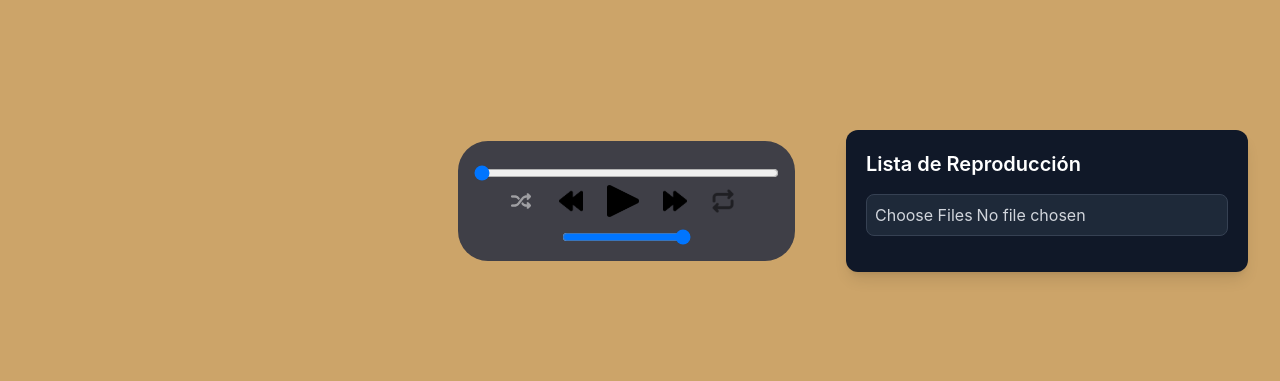
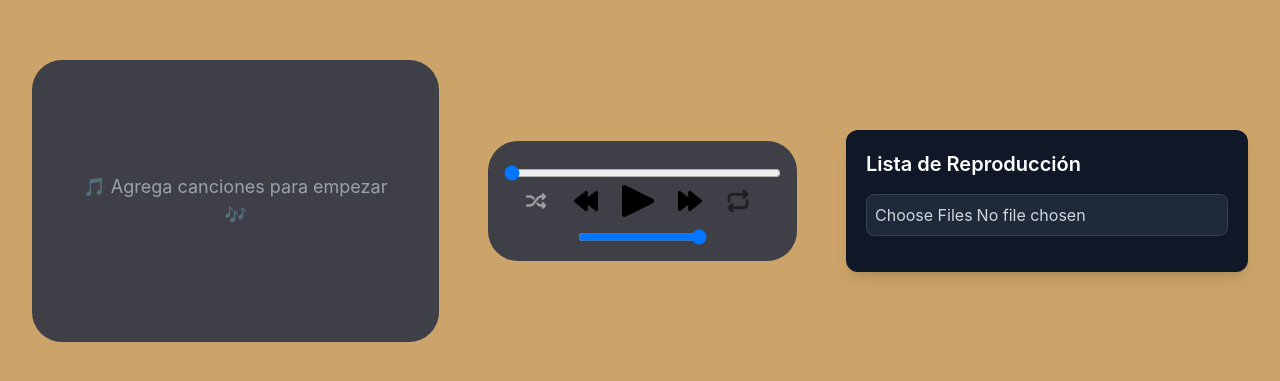
Before and after one commit to Jacklb19/Mino-Music-Player, a React (Vite) app: page / in a window 1280 px wide. Shown: the part 199-580 px from the top of the page. Built offline with nearby package versions, Linux system fonts and the light colour scheme.

Commit message:
Caratula

```diff
--- a/src/App.tsx
+++ b/src/App.tsx
@@ -17,7 +17,16 @@ const App: React.FC = () => {
 
   // Agregar canciones a la playlist
   const handleAddSongs = (songs: Track[]) => {
-    setPlaylist((prev) => [...prev, ...songs]);
+    setPlaylist((prev) => {
+      const updatedPlaylist = [...prev, ...songs];
+
+      // Si no hay una canción seleccionada, establecer la primera canción agregada
+      if (updatedPlaylist.length > 0 && currentSongIndex === null) {
+        setCurrentSongIndex(0);
+      }
+
+      return updatedPlaylist;
+    });
   };
 
   // Seleccionar canción
@@ -39,18 +48,16 @@ const App: React.FC = () => {
   return (
     <div className="flex justify-center items-center min-h-screen bg-[#cca469] gap-8 p-8">
       {/* Muestra la información de la canción */}
-      <div className="w-[80%] flex flex-col justify-center items-center md:gap-1">
-        {currentTrack && (
+      <div className="text-center p-4 bg-zinc-700 rounded-[35px] w-[90%] md:rounded-[30px] min-h-[250px] flex flex-col justify-center items-center border--4">
           <Song
-            cover={currentTrack.cover}
-            song={currentTrack.song}
-            artist={currentTrack.artist}
+          cover={currentTrack?.cover}
+          song={currentTrack?.song}
+          artist={currentTrack?.artist}
           />
-        )}
       </div>
 
       {/* Controles del reproductor */}
-      <div className="w-[80%] flex flex-col justify-center items-center md:gap-1">
+      <div className="w-[80%] flex flex-col justify-center items-center md:gap-2">
         <Player
           playlist={playlist}
           currentSongIndex={currentSongIndex}
@@ -59,7 +66,7 @@ const App: React.FC = () => {
       </div>
 
       {/* Lista de canciones */}
-      <div className="w-[80%] flex flex-col justify-center items-center md:gap-2">
+      <div className="w-[80%] flex flex-col justify-center items-center md:gap-3">
         <ListManager
           onSelectSong={handleSelectSong}
           onAddSongs={handleAddSongs}
--- a/src/componentes/ListManager.tsx
+++ b/src/componentes/ListManager.tsx
@@ -1,5 +1,5 @@
 import React, { useState } from "react";
-import { Trash2 } from "lucide-react"; // Icono de eliminación
+import { Trash2 } from "lucide-react";
 
 interface Track {
   id: string;
@@ -12,7 +12,7 @@ interface Track {
 interface ListManagerProps {
   onSelectSong: (index: number) => void;
   onAddSongs: (songs: Track[]) => void;
-  onRemoveSong: (id: string) => void; // Nueva función para eliminar canción
+  onRemoveSong: (id: string) => void;
 }
 
 const ListManager: React.FC<ListManagerProps> = ({ onSelectSong, onAddSongs, onRemoveSong }) => {
@@ -63,6 +63,15 @@ const ListManager: React.FC<ListManagerProps> = ({ onSelectSong, onAddSongs, onR
     }
   };
 
+  const handleSelect = (id: string) => {
+    const indexInPlaylist = customTracks.findIndex(track => track.id === id);
+    if (indexInPlaylist !== -1) {
+      onSelectSong(indexInPlaylist);
+    }
+  };
+
+
+
   return (
     <div className="w-full p-5 bg-gray-900 text-white rounded-xl shadow-lg">
       <h2 className="text-xl font-semibold mb-4">Lista de Reproducción</h2>
@@ -90,14 +99,14 @@ const ListManager: React.FC<ListManagerProps> = ({ onSelectSong, onAddSongs, onR
           >
             {/* Imagen de la canción */}
             <img
-              src={song.cover}
-              alt={song.song}
-              className="w-12 h-12 rounded-lg cursor-pointer hover:scale-105 transition-transform"
-              onClick={() => onSelectSong(index)}
+                src={song.cover}
+                alt={song.song}
+                className="w-12 h-12 rounded-lg cursor-pointer hover:scale-105 transition-transform"
+                onClick={() => handleSelect(song.id)}
             />
 
             {/* Información de la canción */}
-            <div className="flex-1 cursor-pointer" onClick={() => onSelectSong(index)}>
+            <div className="flex-1 cursor-pointer" onClick={() => handleSelect(song.id)}>
               <p className="font-semibold text-gray-200">{song.song}</p>
               <p className="text-sm text-gray-400">{song.artist}</p>
             </div>
--- a/src/componentes/Player.tsx
+++ b/src/componentes/Player.tsx
@@ -74,7 +74,6 @@ const Player: React.FC<PlayerProps> = ({ playlist: initialPlaylist, currentSongI
       }
     }
   };
-
 
   const handleBackwardClick = () => {
     if (!audioRef.current) return;
--- a/src/componentes/Song.tsx
+++ b/src/componentes/Song.tsx
@@ -1,17 +1,25 @@
 import React from "react";
 
 interface SongProps {
-  cover: string;
-  song: string;
-  artist: string;
+  cover?: string;
+  song?: string;
+  artist?: string;
 }
 
 const Song: React.FC<SongProps> = ({ cover, song, artist }) => {
+  const hasSong = song;
+
   return (
-    <div className="text-center p-4  bg-zinc-700 rounded-[35px] w-[90%] md:rounded-[30px]">
-      <img src={cover} alt={song} className="rounded-xl w-full" />
-      <h2 className="text-xl font-bold mt-4">{song}</h2>
-      <h3 className="text-gray-400">{artist}</h3>
+    <div className="text-center p-4 bg-zinc-700 rounded-[35px] w-[90%] md:rounded-[30px] min-h-[250px] flex flex-col justify-center items-center">
+      {hasSong ? (
+        <>
+          <img src={cover} alt={song} className="rounded-xl w-full" />
+          <h2 className="text-xl font-bold mt-4">{song}</h2>
+          <h3 className="text-gray-400">{artist}</h3>
+        </>
+      ) : (
+        <p className="text-gray-400 text-lg">🎵 Agrega canciones para empezar 🎶</p>
+      )}
     </div>
   );
 };
```
